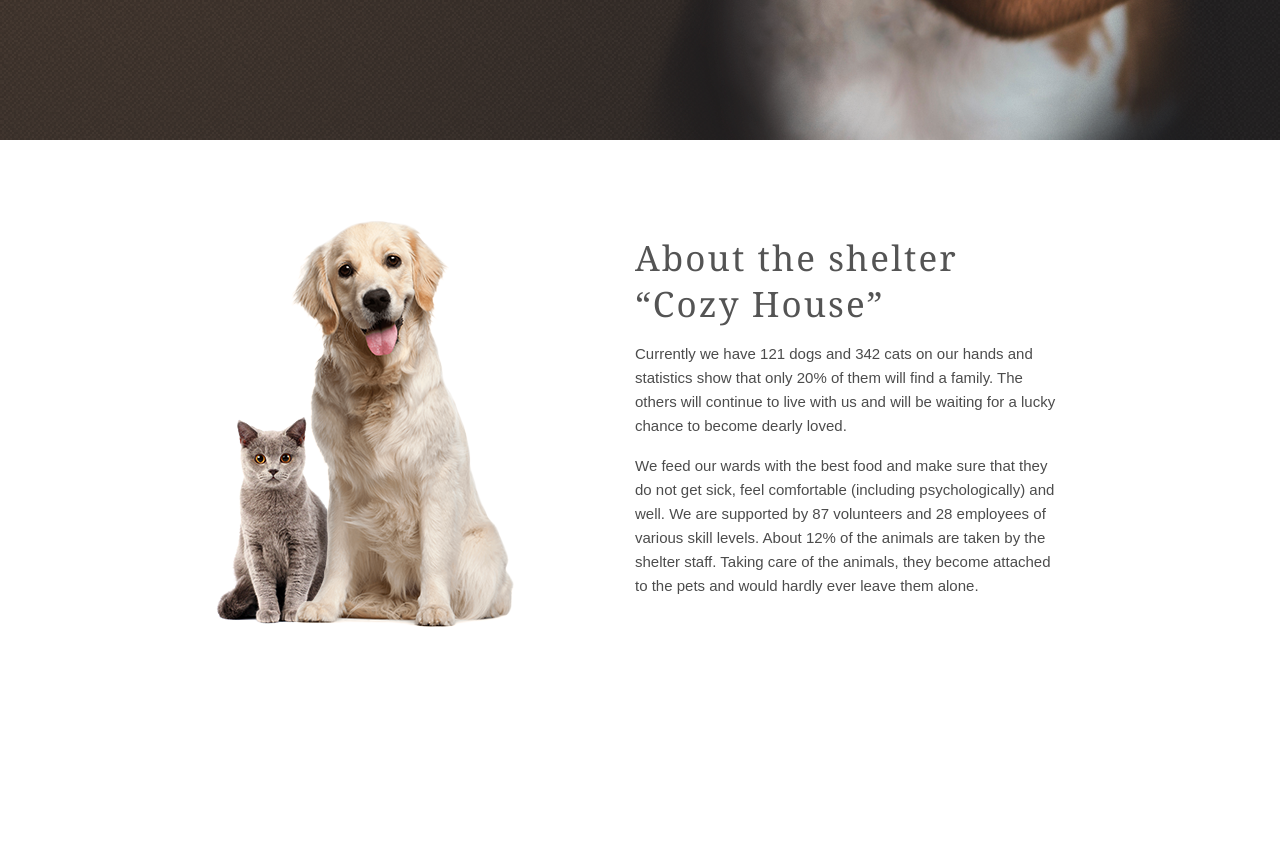
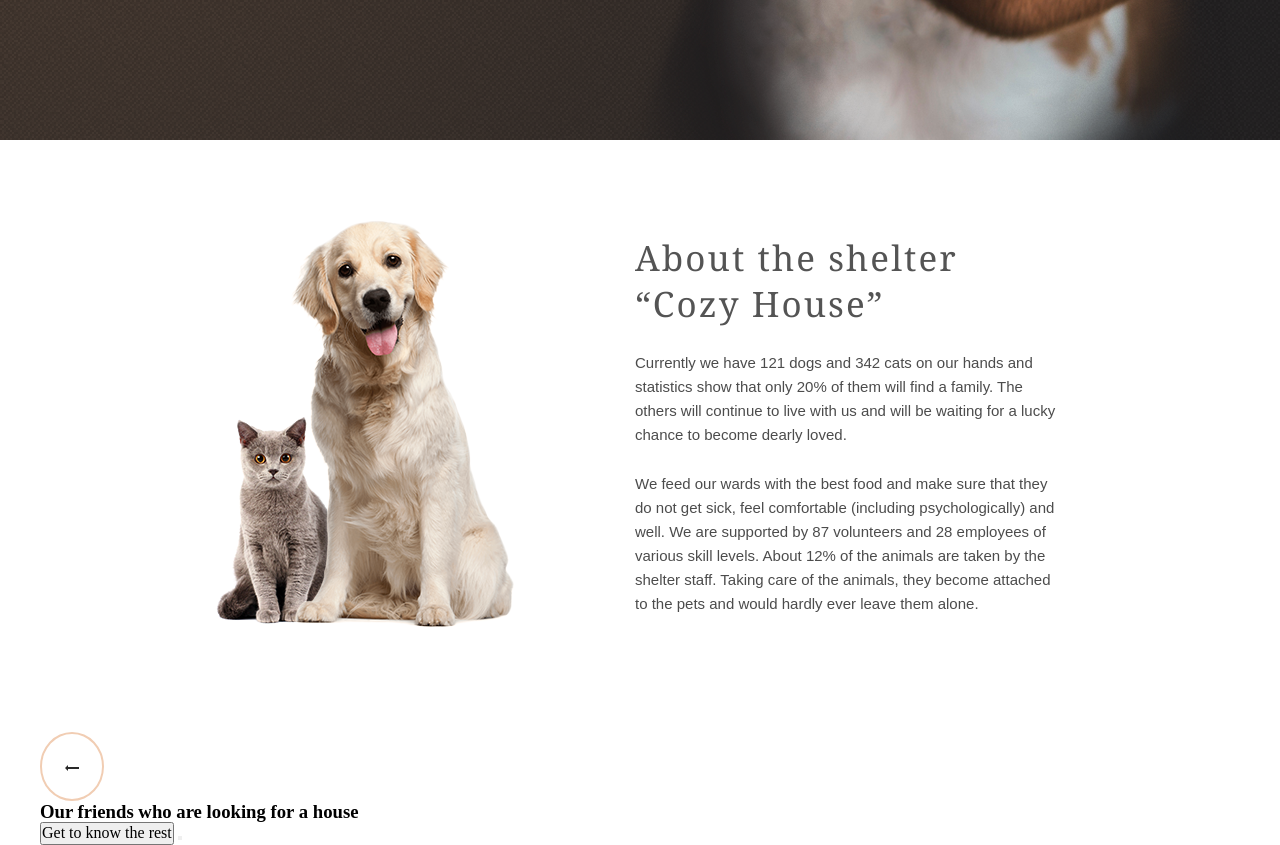
Before and after one commit to YauhenDavidovich/rsschool2020-2021, a plain HTML site: page shelter/pages/main/main.html in a window 1280 px wide. Shown: the part 768-1613 px from the top of the page. Before the commit the page ends 1400 px from the top, so only its background shows below. Drawn offline with Linux system fonts and the light colour scheme.

Commit message:
feat: add pets markup

```diff
--- a/shelter/pages/main/main.html
+++ b/shelter/pages/main/main.html
@@ -60,7 +60,7 @@
                         </button>
                     </div>
 
-                    <img src="/shelter/assets/images/start-screen-puppy.png" alt="start screen puppy">
+                    <img src="/assets/images/start-screen-puppy.png" alt="start screen puppy">
 
                 </div>
             </div>
@@ -70,7 +70,7 @@
         <div class="wrapper">
             <div class="about__content">
                 <div class="about__image">
-                    <img src="/shelter/assets/images/about-pets.png" alt="Cat and dog are sitting together">
+                    <img src="/assets/images/about-pets.png" alt="Cat and dog are sitting together">
                 </div>
                 <div class="about-text">
                     <h3 class="about-text__title">About the shelter<br /> “Cozy House”</h3>
@@ -83,7 +83,20 @@
                         shelter staff. Taking care of the animals, they become attached to the pets and would hardly
                         ever leave them alone.</p>
                 </div>
-
+            </div>
+        </div>
+    </div>
+    <div class="pets">
+        <div class="wrapper">
+            <div class="pets__content">
+                <button class="pets-slider__button_left">
+                    <img src="/assets/images/Arrow.svg" alt="arrow">
+                </button>
+                <h3 class="pets__title">Our friends who
+                    are looking for a house</h3>
+                <div class="pets__cards"></div>
+                <button class="pets__button">Get to know the rest</button>
+                <button class="pets-slider__button_right"></button>
             </div>
         </div>
     </div>
--- a/shelter/pages/main/style.scss
+++ b/shelter/pages/main/style.scss
@@ -40,6 +40,7 @@ a {
     margin: 0 auto;
     max-width: 75rem;
     justify-content: space-between;
+    width: 100%;
 }
 
 .header {
@@ -121,18 +122,22 @@ a {
 .start-screen {
     display: flex;
     padding-top: 180px;
-    ;
-    background: url(/shelter/assets/images/noise_transparent@2x.png), radial-gradient(100% 215.42% at 0% 0%, #5B483A 0%, #262425 100%), #211F20;
+    background: url(/assets/images/noise_transparent@2x.png), radial-gradient(100% 215.42% at 0% 0%, #5B483A 0%, #262425 100%), #211F20;
 }
 
 .start-screen__content {
     display: flex;
+    justify-content: space-between;
+    width: 100%;
+    max-width: 75rem;
 }
 
 .content-section {
     display: flex;
     flex-direction: column;
     justify-content: center;
+    max-width: 28.75rem;
+    width: 100%;
 }
 
 
@@ -171,10 +176,9 @@ a {
 
 .about__content {
     display: flex;
-    flex-direction: row;
     justify-content: space-between;
     width: 100%;
-    margin-top: 5rem;
+    padding: 5rem 10.9375rem 6.25rem;
 }
 
 
@@ -183,7 +187,7 @@ a {
     display: flex;
     flex-direction: column;
     max-width: 26.875rem;
-    margin-right: 10.9375rem;
+
 }
 
 .about-text__title {
@@ -197,9 +201,9 @@ a {
 }
 
 .about-text__subtitle_first {
-    margin-top: 1rem;
+    margin-top: 1.5625rem;
     font-family: Arial;
-    font-weight: rem;
+    font-weight: 400;
     font-size: 0.9375rem;
     line-height: 160%;
     color: $color-dark-xl;
@@ -211,9 +215,12 @@ a {
     font-size: 0.9375rem;
     line-height: 160%;
     color: $color-dark-xl;
-    padding-top: 1rem;
+    padding-top: 1.5625rem;
 }
 
-.about__image {
-    margin-left: 10.9375rem;
+.pets-slider__button_left {
+    padding: 1.4375rem;
+    background: none;
+    border: 2px solid #F1CDB3;
+    border-radius: 100%;
 }
```
Also changed, not shown: shelter/assets/images/Arrow.svg (added), shelter/pages/main/style.css, 1 other file.
